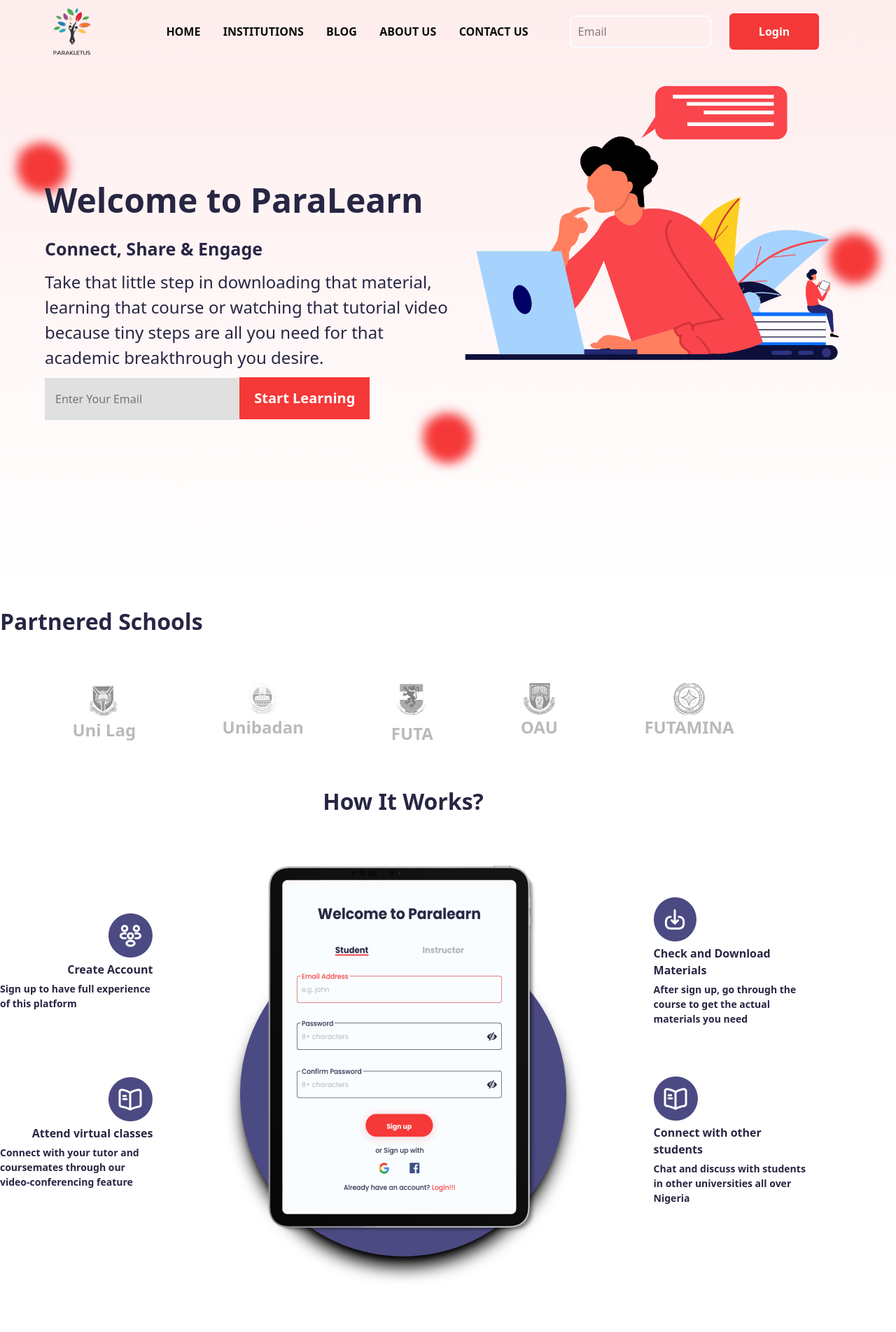
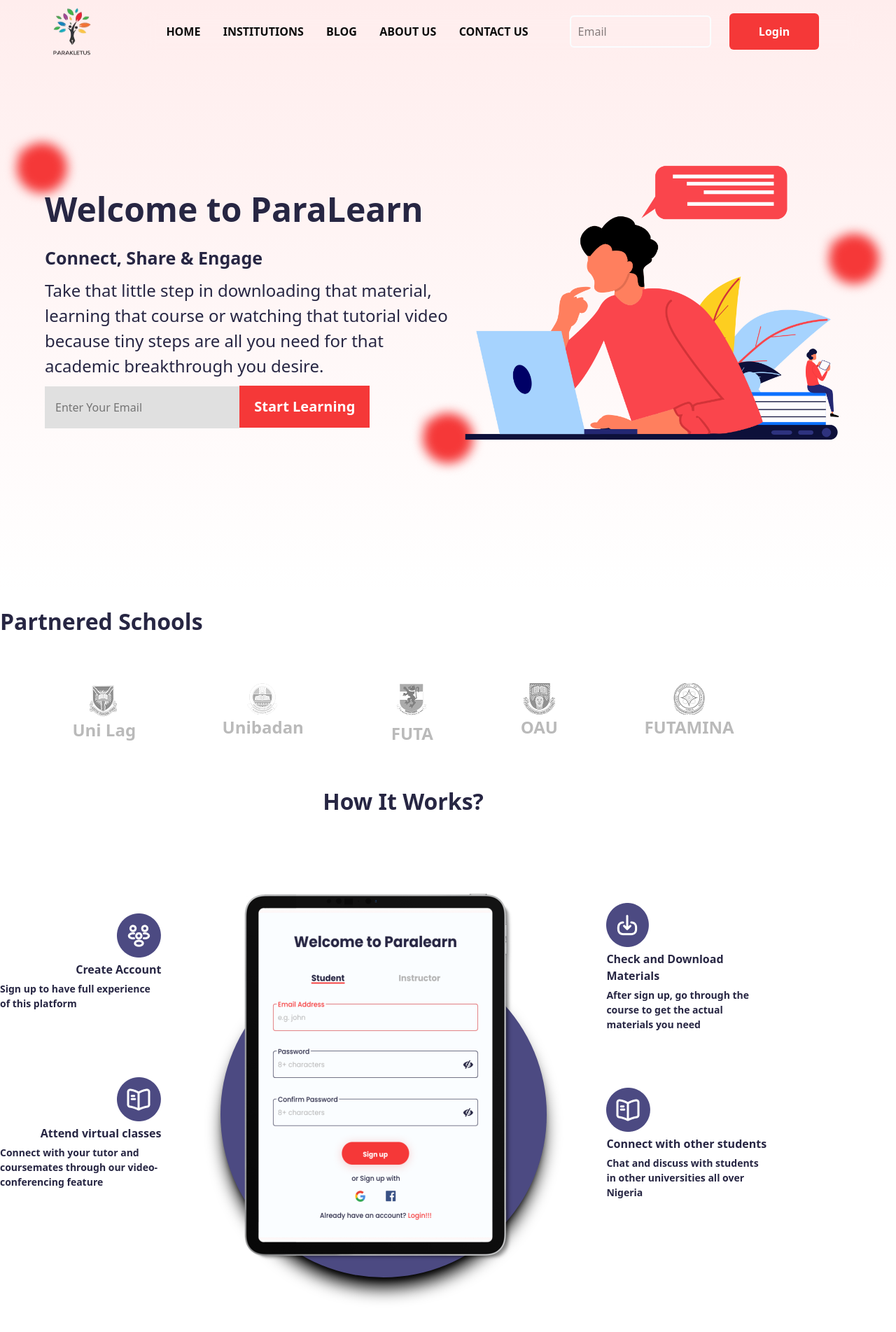
Before and after one commit to Gregor-prog/paralearnLandingPage, a React (Vite) app: page / in a window 1280 px wide. Shown: the top 1903 px of the page at 70% size. Built offline with nearby package versions, Linux system fonts and the light colour scheme.

Commit message:
mobile_pictures

```diff
--- a/src/components/howItWorks.tsx
+++ b/src/components/howItWorks.tsx
@@ -3,6 +3,7 @@
 import attend from "../assets/Group 1352.png"
 import download from "../assets/Group 1351.png"
 import connect from "../assets/Group 1352.png"
+import {motion} from "framer-motion"
 function How(){
     return <div className="w-[90%] sm:h-[617px] h-auto">
         <h1 className="font-bold text-[#272643] text-[32px] text-center mb-[40px]">How It Works?</h1>
@@ -19,10 +20,20 @@
                     <p className="text-[14px] text-[#272643] font-semibold">Connect with your tutor and coursemates through our video-conferencing feature </p>
                 </div>
             </div>
-            <div className="h-[100%] sm:flex flex-col items-center justify-end  mx-[30px] w-[60%] hidden">
-                <div className="h-[466px] w-[466px] bg-[#4C4A82] shadow-xl rounded-full shadow-black"></div>
+            <div className="h-[100%] flex flex-col items-center justify-end bg-red  mx-[30px] sm:w-[50%] w-[100%] my-[30px]">
+                <div className="sm:h-[466px] sm:w-[466px] w-[400px] h-[400px] bg-[#4C4A82] shadow-xl rounded-full shadow-black absolute z-[-1]"></div>
 
-                <img src={ipad} alt="ipad" className="absolute mb-[30px]"/>
+                <motion.div
+        initial={{ opacity: 0, y: 50 }}
+        whileInView={{ opacity: 1, y: 10 }}
+        transition={{ duration: 1.5 }}
+        viewport={{ once: true }} // Only animate once
+        className="sm:w-[70%] w-[90%]"
+      >
+
+                <img src={ipad} alt="ipad" className=" mb-[30px] static z-2 sm:ml-[]"/>
+
+</motion.div>
             </div>
             <div className="h-[100%] flex flex-col items-center justify-evenly sm:w-[20%] w-[100%]">
                 <div className="flex flex-col sm:items-start sm:justify-center items-center justify-center sm:w-auto w-[67%] sm:shadow-none shadow-2xl sm:p-0 p-[45px]">
--- a/src/components/partnerLand.tsx
+++ b/src/components/partnerLand.tsx
@@ -4,7 +4,7 @@
 import FUTA from "../assets/image 7.png"
 import OAU from "../assets/image 8.png"
 function PartnerLand(){
-    return <div className="w-[90%] my-[20px]">
+    return <div className="w-[90%] sm:my-[20px] mt-[200px]">
         <p className="font-bold text-[#272643] text-[32px] ">Partnered Schools</p>
         <div className="w-[100%] sm:flex flex-row items-center justify-evenly my-[35px] grid grid-cols-2 ">
             <div className="flex flex-col items-center p-[20px]">
--- a/src/components/welcome.tsx
+++ b/src/components/welcome.tsx
@@ -3,7 +3,7 @@
 import {motion} from "framer-motion"
 function Welcome(){
     const [eEmail, seteEmail] = useState("")
-    return <div className="flex flex-row items-center justify-evenly w-[90%] h-[650px] relative">
+    return <div className="flex sm:flex-row flex-col-reverse items-center justify-evenly w-[90%] sm:h-[650px] h-auto relative">
 
 
 
@@ -18,7 +18,7 @@
         whileInView={{ opacity: 1, y: 15 }}
         transition={{ duration: 1.5 }}
         viewport={{ once: true }} // Only animate once
-        className="h-screen "
+        className="h-auto"
       >
                     <div>
                <h1 className="text-[48px] font-bold text-[#272643]  my-[15px]">Welcome to ParaLearn</h1>
@@ -43,9 +43,9 @@
         whileInView={{ opacity: 1, y: 15 }}
         transition={{ duration: 1 }}
         viewport={{ once: true }} // Only animate once
-        className="h-screen flex items-center justify-center "
+        className=" h-auto"
       >
-                    <div className="h-[100%] sm:block hidden">
+                    <div className="sm:h-[100%] h-auto ">
                         <img src={welcome} alt="thining" />
                     </div>
       </motion.div>
--- a/src/pages/institutionsPage.tsx
+++ b/src/pages/institutionsPage.tsx
@@ -0,0 +1,9 @@
+
+
+function Institutions(){
+    return <div className="w-[100%]">
+        <p>INSTITUTIONS</p>
+        <p>All institutions below have been registered with <b>ParaLearn</b>. Click on any institution to get
+        course materials for any programme registered in that institution</p>
+    </div>
+}
```
